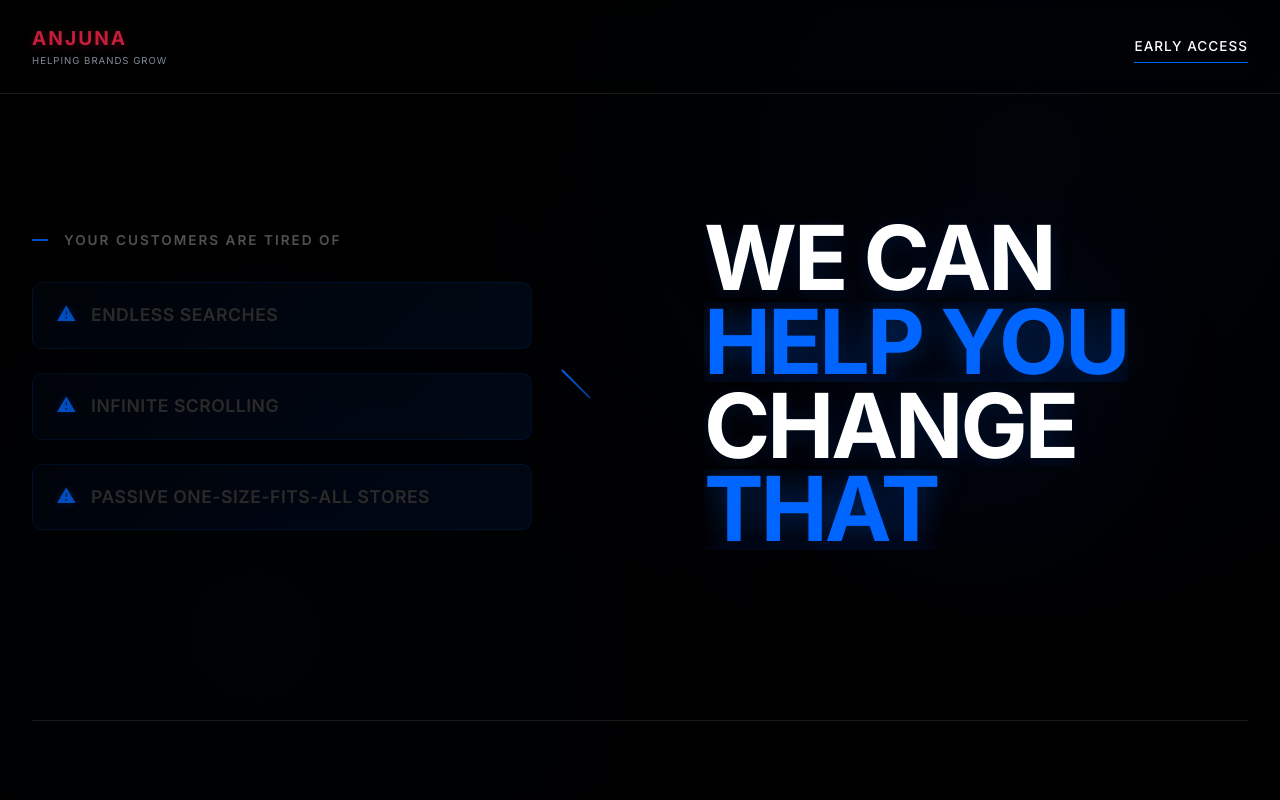
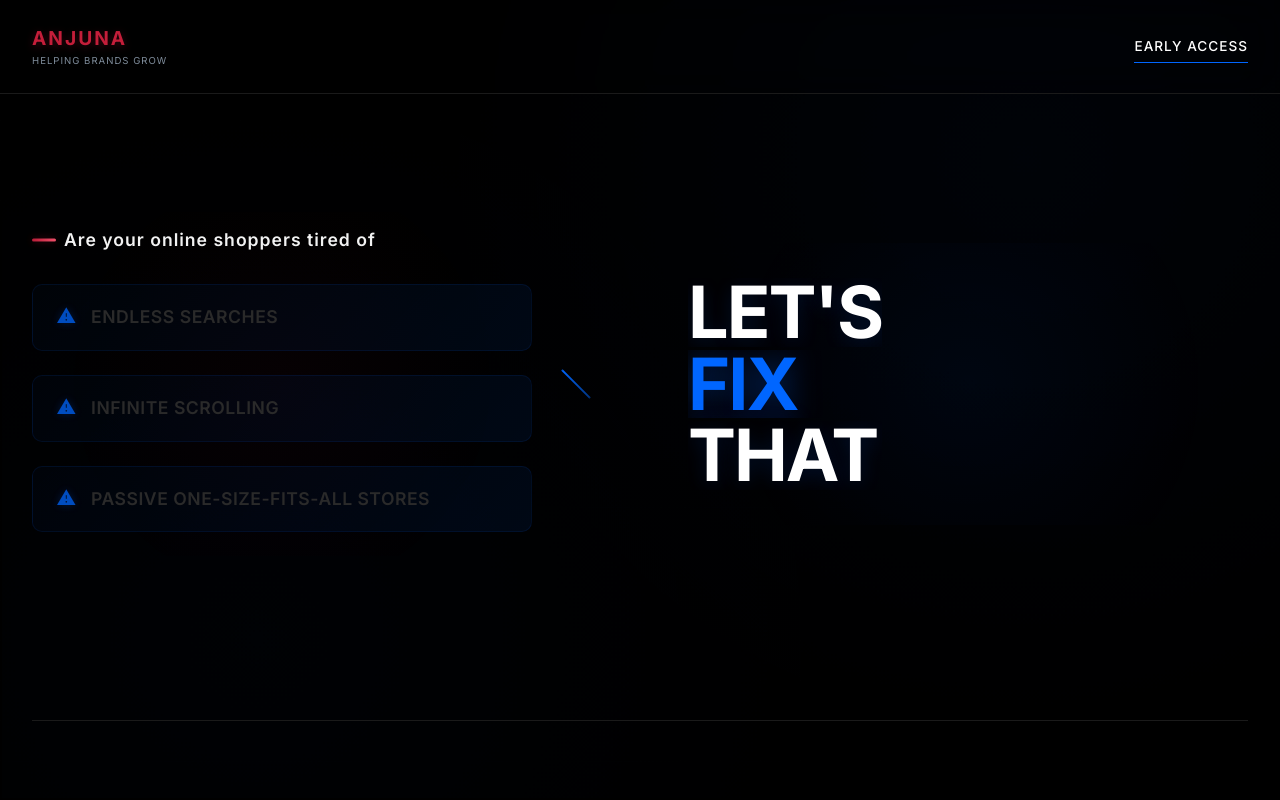
Before and after one commit to nagesh-anjunalabs/www.anjunalabs.ai, a plain HTML site: page index.html in a window 1280 px wide. Shown: the top 800 px of the page. Drawn offline with Linux system fonts and the light colour scheme.

Commit message:
modified:   index.html 	modified:   styles.css

```diff
--- a/index.html
+++ b/index.html
@@ -27,7 +27,7 @@
             <div class="hero-grid">
                 <div class="hero-visual">
                     <div class="frustration-container">
-                        <div class="frustration-intro">Your customers are tired of</div>
+                        <div class="frustration-intro">Are your online shoppers tired of</div>
                         <div class="frustration-list">
                             <div class="frustration-item">
                                 <span class="frustration-text">ENDLESS SEARCHES</span>
@@ -45,16 +45,13 @@
                 <div class="hero-content">
                     <h1 class="hero-title">
                         <div class="title-line">
-                            <span class="word">WE CAN</span>
+                            <span class="word">LET'S</span>
                         </div>
                         <div class="title-line">
-                            <span class="word highlight">HELP YOU</span>
+                            <span class="word highlight">FIX</span>
                         </div>
                         <div class="title-line">
-                            <span class="word">CHANGE</span>
-                        </div>
-                        <div class="title-line">
-                            <span class="word highlight">THAT</span>
+                            <span class="word">THAT</span>
                         </div>
                     </h1>
                 </div>
--- a/styles.css
+++ b/styles.css
@@ -163,7 +163,7 @@ body::before {
 .hero-grid {
     display: grid;
     grid-template-columns: 1fr 1fr;
-    gap: 8rem;
+    gap: 6rem;
     width: 100%;
     align-items: center;
     position: relative;
@@ -201,10 +201,10 @@ body::before {
 
 
 .hero-title {
-    font-size: clamp(3rem, 7vw, 6rem);
-    font-weight: 800;
-    line-height: 0.9;
-    letter-spacing: -3px;
+    font-size: clamp(2.5rem, 6vw, 4.5rem);
+    font-weight: 700;
+    line-height: 0.95;
+    letter-spacing: -2px;
     text-shadow: 0 4px 20px rgba(0, 102, 255, 0.15);
     position: relative;
 }
@@ -267,12 +267,13 @@ body::before {
 }
 
 .hero-subtitle {
-    font-size: 1.2rem;
-    font-weight: 600;
-    letter-spacing: 3px;
+    font-size: 1.1rem;
+    font-weight: 400;
+    letter-spacing: 0.5px;
     color: var(--gray-400);
     margin-top: 2rem;
-    text-transform: uppercase;
+    line-height: 1.6;
+    max-width: 500px;
     animation: fadeIn 1s ease forwards;
     animation-delay: 0.8s;
     opacity: 0;
@@ -301,17 +302,31 @@ body::before {
     position: relative;
 }
 
+/* Add subtle emphasis to problem section */
+.frustration-container::after {
+    content: '';
+    position: absolute;
+    top: -1rem;
+    left: -1rem;
+    right: -1rem;
+    bottom: -1rem;
+    background: radial-gradient(circle at center, rgba(196, 30, 58, 0.03) 0%, transparent 70%);
+    border-radius: 15px;
+    z-index: -1;
+}
+
 /* Problem Header */
 .frustration-intro {
-    font-size: 0.85rem;
+    font-size: 1.1rem;
     font-weight: 600;
-    color: var(--gray-400);
+    color: var(--white);
     margin-bottom: 2rem;
-    letter-spacing: 2px;
-    text-transform: uppercase;
-    opacity: 0.8;
+    letter-spacing: 1px;
+    text-transform: none;
+    opacity: 0.95;
     position: relative;
     padding-left: 2rem;
+    line-height: 1.4;
 }
 
 .frustration-intro::before {
@@ -320,10 +335,11 @@ body::before {
     left: 0;
     top: 50%;
     transform: translateY(-50%);
-    width: 1rem;
-    height: 2px;
-    background: var(--anjuna-blue);
-    border-radius: 1px;
+    width: 1.5rem;
+    height: 3px;
+    background: linear-gradient(90deg, var(--anjuna-red), var(--red-light));
+    border-radius: 2px;
+    box-shadow: 0 0 8px rgba(196, 30, 58, 0.4);
 }
 
 /* Enhanced Problem List */
```
